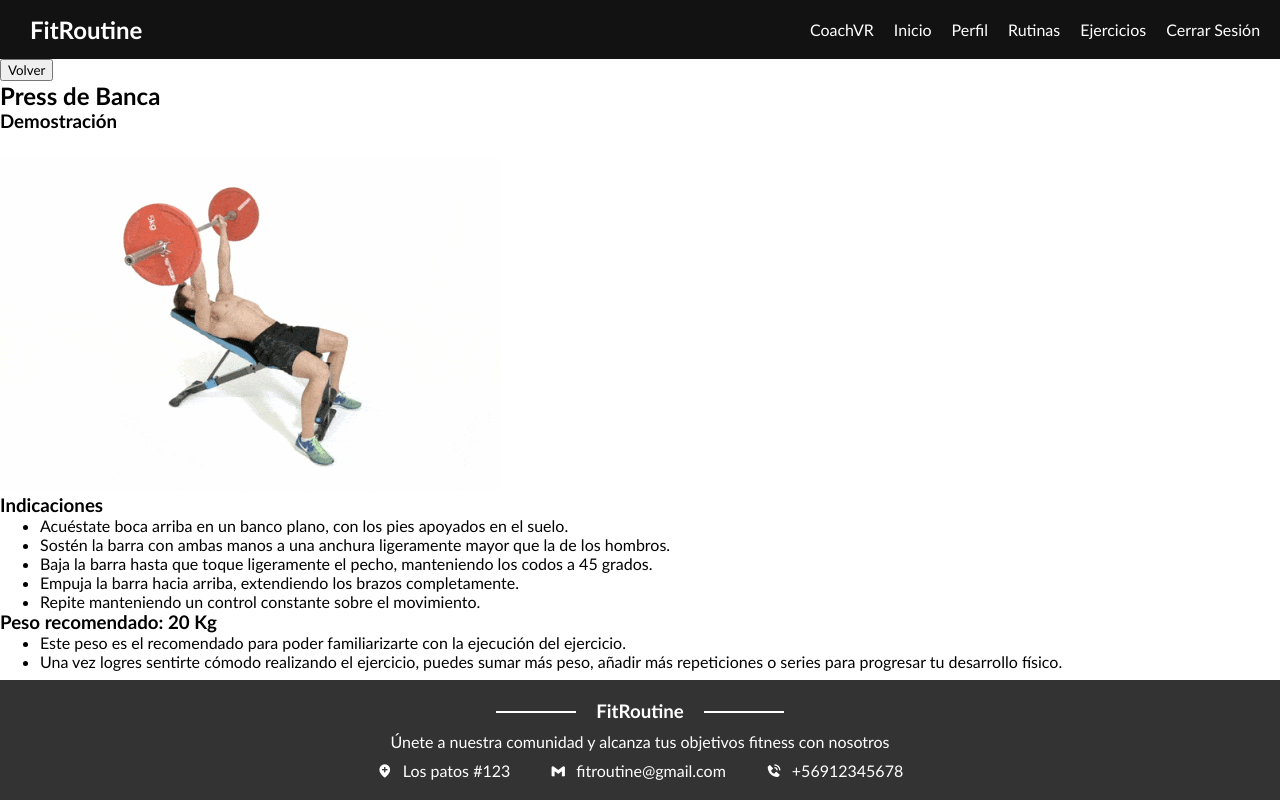
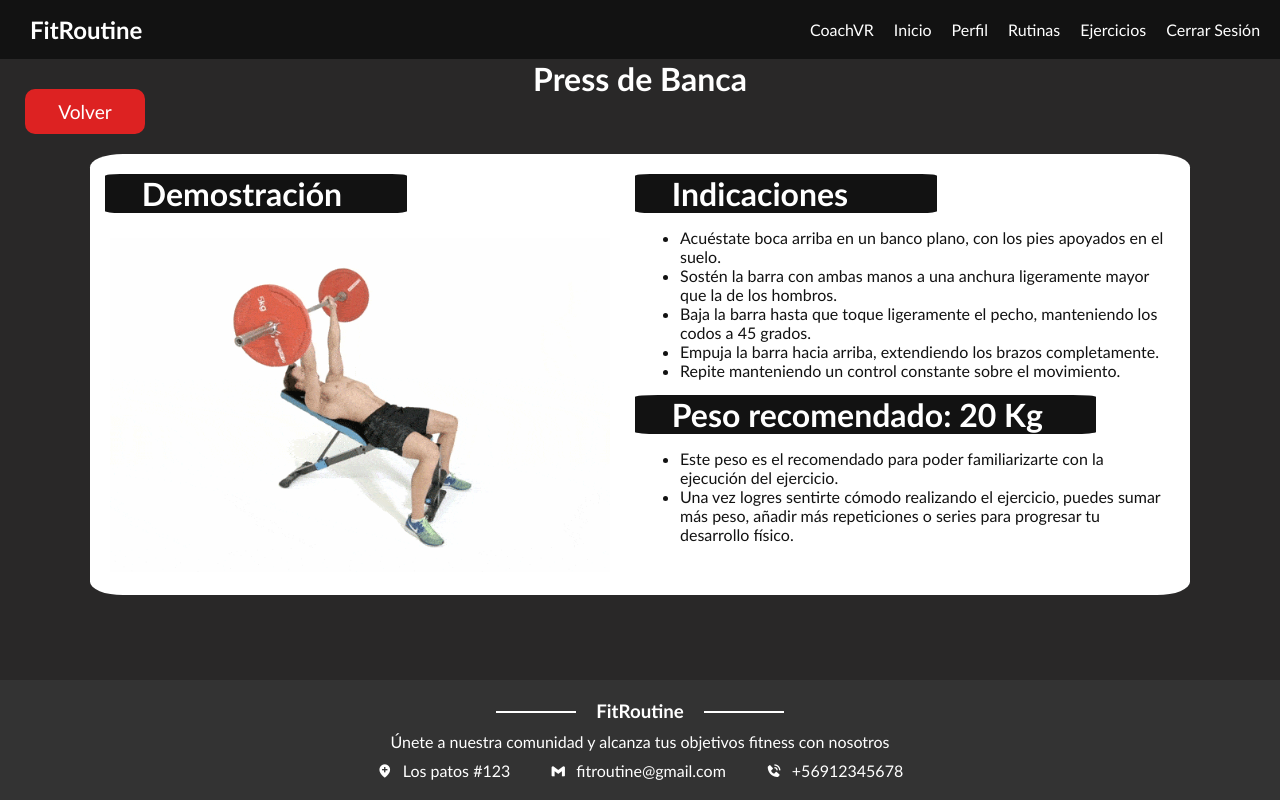
Before and after one commit to rbncode/Avance-FitRoutine, a Vue app: page /DetalleEjercicio/1 in a window 1280 px wide. Built offline with nearby package versions, Linux system fonts and the light colour scheme; data requests are answered from the project's data file.

Commit message:
style(lista-ejercicio): estilo en DetalleEjercicio
Se añaden estilos para terminar la vista DetalleEjercicioView.vue.

```diff
--- a/src/views/lista-ejercicios/DetalleEjercicioView.vue
+++ b/src/views/lista-ejercicios/DetalleEjercicioView.vue
@@ -59,3 +59,74 @@ onMounted(cargarEjercicio);
         </div>
     </main>
 </template>
+
+<style>
+.detalle-container {
+    font-family: 'Poppins', sans-serif;
+    background-color: #292828;
+    color: #fff;
+}
+
+.barra-superior {
+    display: grid;
+    grid-template-columns: 1fr 1fr 1fr;
+
+    .button-volver {
+        margin-left: 25px;
+        background-color: #d22;
+        color: white;
+        border: none;
+        font-size: 1.2em;
+        border-radius: 10px;
+        cursor: pointer;
+        margin-top: 30px;
+        width: 120px;
+        height: 45px;
+        padding: 10px;
+    }
+
+    .button-volver:hover {
+        background-color: #c00;
+    }
+}
+
+.barra-superior h2 {
+    text-align: center;
+    align-items: center;
+    font-size: 2rem;
+}
+
+.grid-container-ejercicio {
+    display: grid;
+    grid-template-columns: 1fr 1fr;
+    margin: 20px 90px;
+    padding: 20px;
+    border-radius: 3%;
+    background-color: #ffffff;
+    color: #121212;
+}
+
+.instrucciones h3,
+.peso-mensaje,
+.demo h3 {
+    background-color: #121212;
+    color: #ffffff;
+    font-size: 2rem;
+    padding-left: 7%;
+    margin: 0 -1%;
+    border-radius: 5%;
+    width: 50%;
+}
+
+.instrucciones ul, .peso-recomendado ul{
+    margin: 15px 0;
+}
+
+.grid-container ul {
+    margin: 3%;
+}
+
+.peso-mensaje {
+    width: 80%;
+}
+</style>
```
